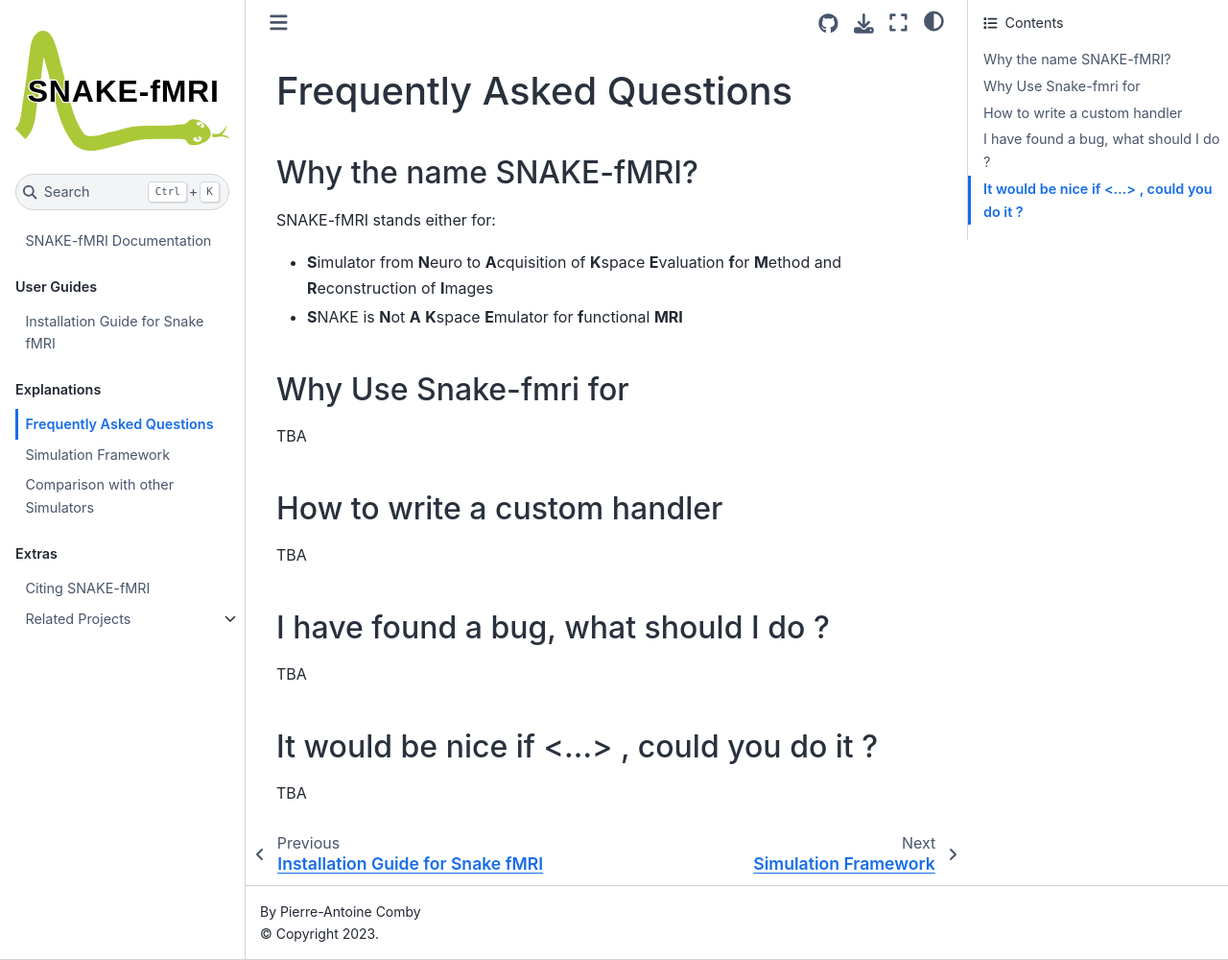
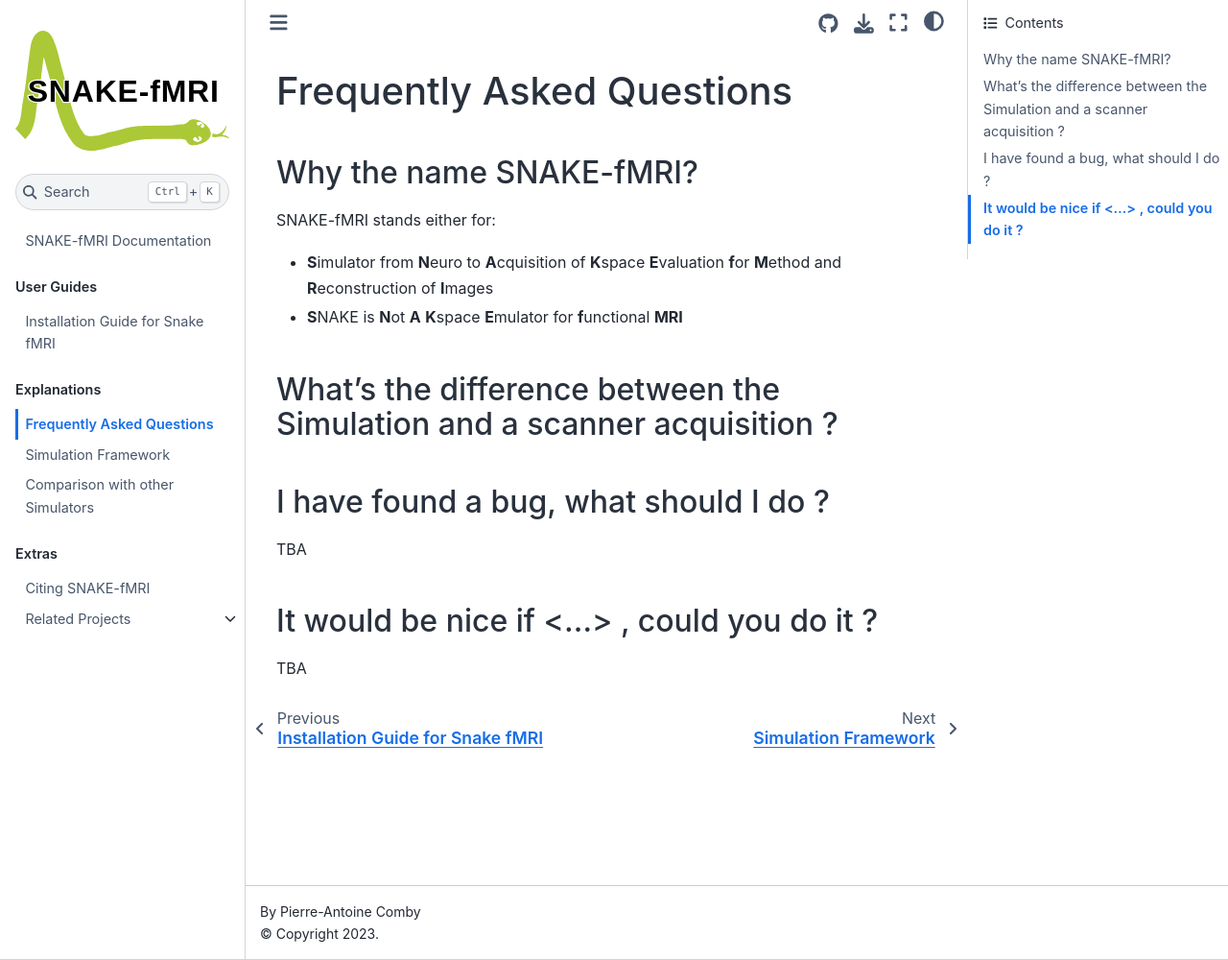
Before and after one commit to paquiteau/snake-fmri, a Jupyter Book: the page built from docs/FAQ.md, in a window 1280 px wide and 1000 px high. Shown: the whole window at 96% size. Built offline with Jupyter Book 1.0.4 settings and Sphinx 7.4.7 and the Sphinx Book theme 1.1.4, drawn with Linux system fonts in a browser that asks for light colours; pages that are not in the unit, such as notebooks, are missing from menus.

Commit message:
docs: update

```diff
--- a/docs/FAQ.md
+++ b/docs/FAQ.md
@@ -6,11 +6,8 @@ SNAKE-fMRI stands either for:
 - **S**imulator from **N**euro to **A**cquisition of **K**space **E**valuation **f**or **M**ethod and **R**econstruction of **I**mages
 - **S**NAKE is **N**ot **A** **K**space **E**mulator for **f**unctional **MRI**
 
-## Why Use Snake-fmri for
-TBA
 
-## How to write a custom handler
-TBA
+## What's the difference between the Simulation and a scanner acquisition ?
 
 ## I have found a bug, what should I do ?
 TBA
```
Also changed, not shown: docs/advanced_guide/writing_config_file.md (added, +14 -0 lines), docs/advanced_guide/custom_handler.md (added).
